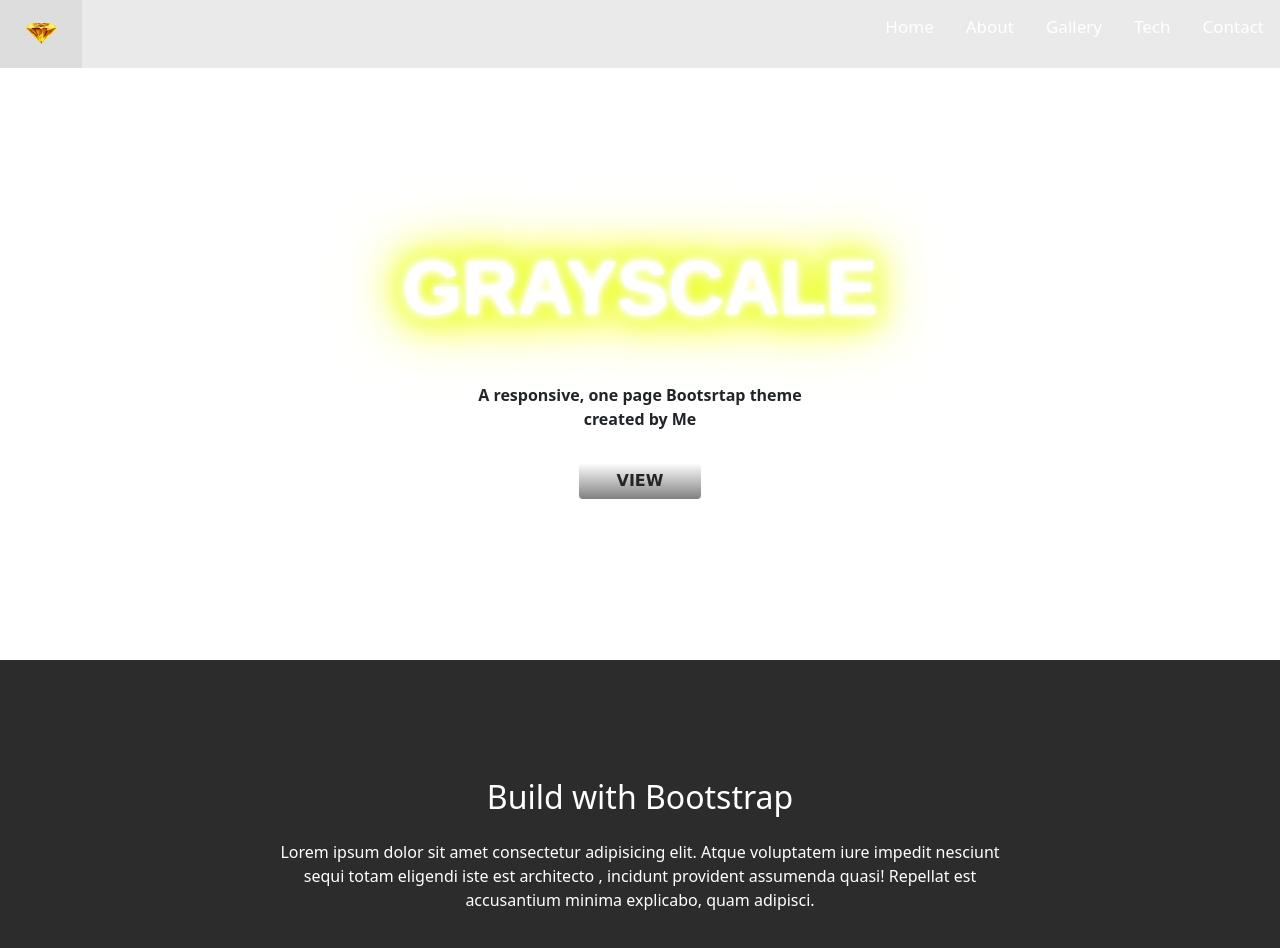
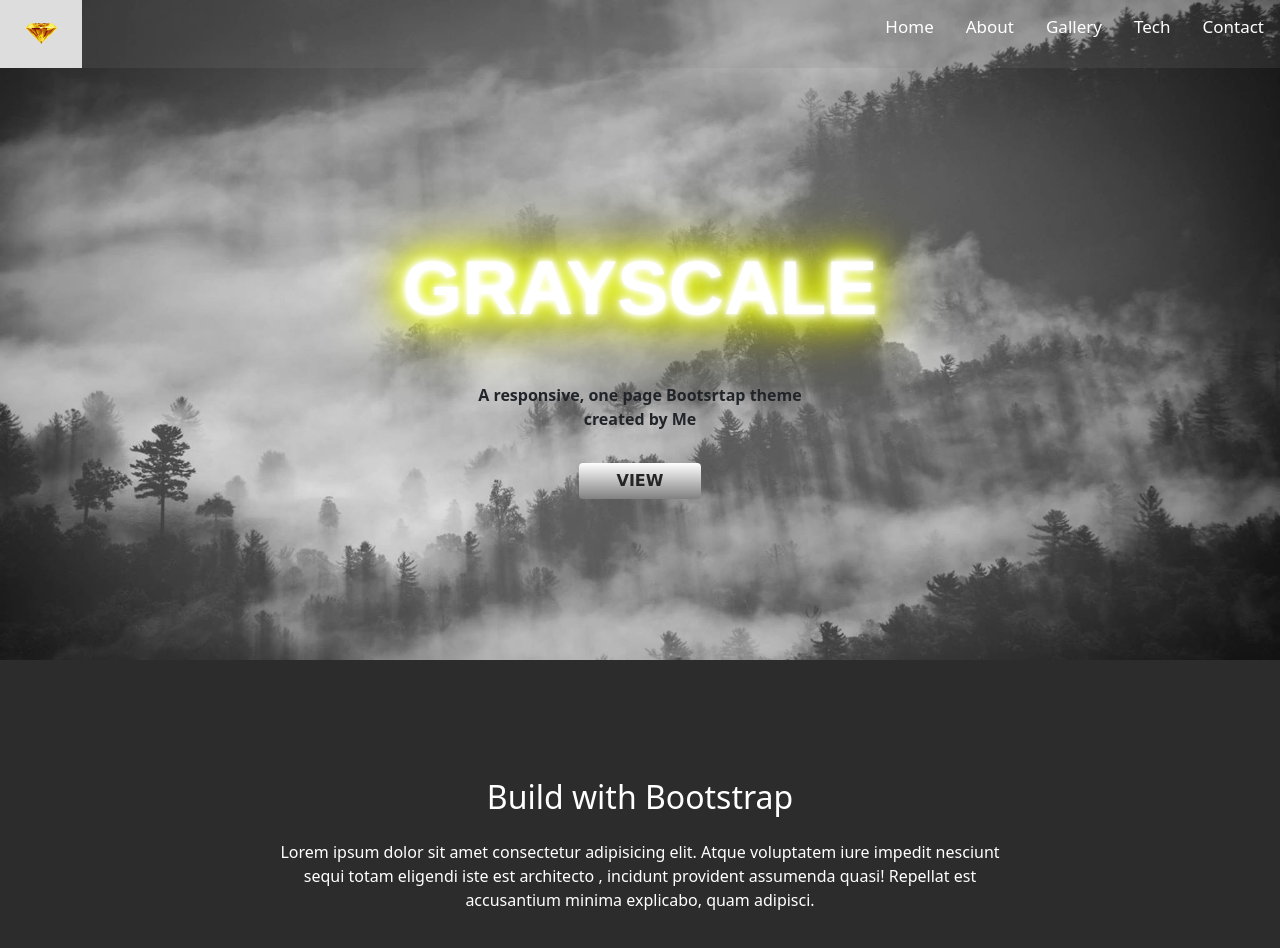
Before and after one commit to Fahad77-create/Trial, a plain HTML site: page index.html in a window 1280 px wide. Shown: the top 948 px of the page. Drawn offline with nearby package versions, Linux system fonts and the light colour scheme.

Commit message:
Update index.html

```diff
--- a/index.html
+++ b/index.html
@@ -17,7 +17,7 @@
 </head>
 
 <body>
-    <section id="banner-content">
+    <section id="banner-content" style=" background-image: url(./IMG/bg-signup.jpg);">
         <nav>
             <div class="topnav">
             <a href=""><img src="./IMG/imageedit_1_8417834338.png" style="height: 40px; width: 50px;" alt="LOGO"></a>
```
